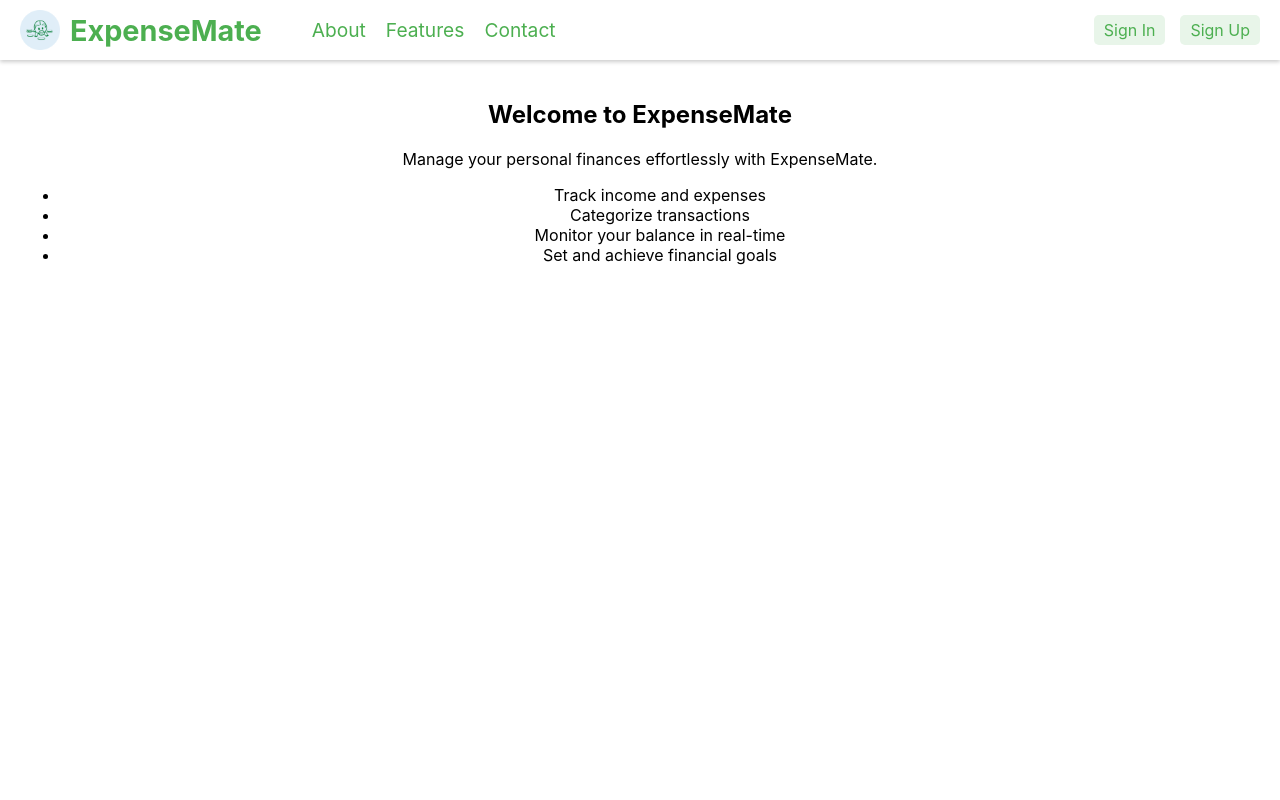
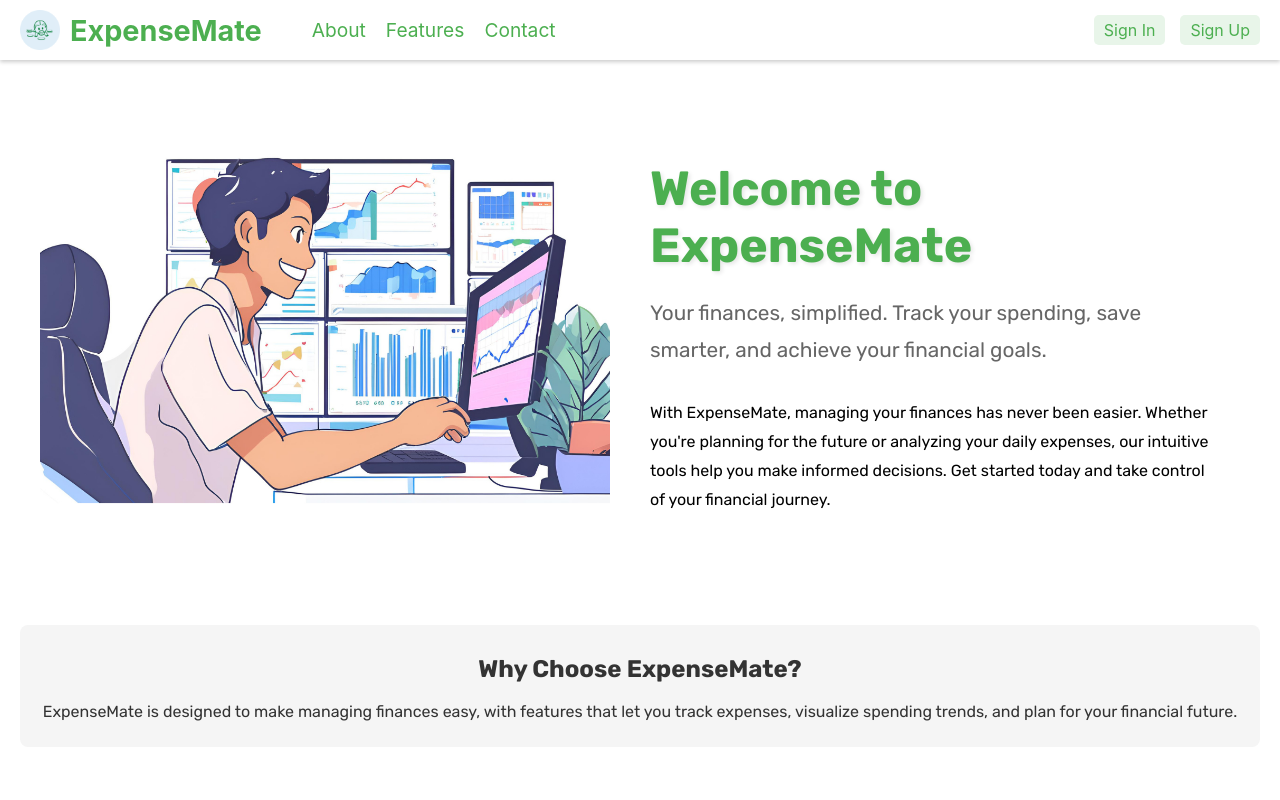
Before and after one commit to lakkshman10/Personal-Finance-Tracker, a React (Create React App) app in the folder finance-tracker/: page / in a window 1280 px wide. Shown: the top 800 px of the page. Built offline with nearby package versions, Linux system fonts and the light colour scheme.

Commit message:
homepagepart1 commit

```diff
--- a/finance-tracker/public/index.html
+++ b/finance-tracker/public/index.html
@@ -2,6 +2,7 @@
 <html lang="en">
   <head>
     <meta charset="utf-8" />
+    <link href="https://fonts.googleapis.com/css2?family=Rubik:wght@400;500;700&display=swap" rel="stylesheet">
     <link rel="icon" href="%PUBLIC_URL%/favicon.ico" />
     <meta name="viewport" content="width=device-width, initial-scale=1" />
     <meta name="theme-color" content="#000000" />
--- a/finance-tracker/src/App.js
+++ b/finance-tracker/src/App.js
@@ -3,6 +3,7 @@ import React from 'react';
 import { BrowserRouter as Router, Route, Routes } from 'react-router-dom';
 import NavBar from './components/NavBar';
 import Home from './pages/Home';
+
 import SignIn from './pages/SignIn';
 import SignUp from './pages/SignUp';
 
@@ -12,6 +13,7 @@ function App() {
       <NavBar />
       <Routes>
         <Route path="/" element={<Home />} />
+        <Route path="/home" element={<Home />} />
         <Route path="/signin" element={<SignIn />} />
         <Route path="/signup" element={<SignUp />} />
       </Routes>
--- a/finance-tracker/src/components/NavBar.js
+++ b/finance-tracker/src/components/NavBar.js
@@ -55,6 +55,7 @@ const styles = {
   },
   title: {
     fontSize: '1.8rem',
+    fontfamily: 'Rubik',
     margin: '0',  // Remove any default margin
     color: '#4CAF50',
   },
--- a/finance-tracker/src/pages/Home.js
+++ b/finance-tracker/src/pages/Home.js
@@ -1,23 +1,111 @@
+// src/pages/Home.js
 import React from 'react';
+import heroImage from '../assets/hero-image.png';
 
 function Home() {
   return (
-    <section style={styles.container}>
-      <h2>Welcome to ExpenseMate</h2>
-      <p>Manage your personal finances effortlessly with ExpenseMate.</p>
-      <ul>
-        <li>Track income and expenses</li>
-        <li>Categorize transactions</li>
-        <li>Monitor your balance in real-time</li>
-        <li>Set and achieve financial goals</li>
-      </ul>
-    </section>
+    <div style={styles.container}>
+      {/* Hero Section with Double Column Layout */}
+      <section style={styles.heroSection}>
+        {/* Left Column (Image) */}
+        <div style={styles.imageContainer}>
+          <img src={heroImage} alt="Finance management" style={styles.heroImage} />
+        </div>
+
+        {/* Right Column (Text) */}
+        <div style={styles.textContainer}>
+          <h1 style={styles.heading}>Welcome to ExpenseMate</h1>
+          <p style={styles.paragraph}>Your finances, simplified. Track your spending, save smarter, and achieve your financial goals.</p>
+          <p style={styles.paragraph2}>With ExpenseMate, managing your finances has never been easier. Whether you're planning for the future or analyzing your daily expenses, our intuitive tools help you make informed decisions. Get started today and take control of your financial journey.</p>
+        </div>
+      </section>
+
+      {/* Additional Sections */}
+      <section style={styles.introSection}>
+        <h2>Why Choose ExpenseMate?</h2>
+        <p>
+          ExpenseMate is designed to make managing finances easy, with features that let you track expenses, visualize spending trends,
+          and plan for your financial future.
+        </p>
+      </section>
+
+      {/* Features Section */}
+      <section style={styles.featuresSection}>
+        <h2>Features Overview</h2>
+        <ul>
+          <li>📊 Easy Expense Tracking</li>
+          <li>📈 Detailed Reports and Analytics</li>
+          <li>🔒 Secure Login and Data Protection</li>
+          <li>📅 Budget Planning Tools</li>
+        </ul>
+      </section>
+    </div>
   );
 }
 
 const styles = {
   container: {
+    fontFamily: '"Rubik", sans-serif',
+    padding: '0 20px',
+    color: '#333',
+  },
+  heroSection: {
+    display: 'flex',
+    flexDirection: 'row',   // Align image and text side by side
+    justifyContent: 'space-between',
+    alignItems: 'center',
+    marginTop: '20px',
+    gap: '20px',            // Space between image and text
     padding: '20px',
+    flexWrap: 'wrap',       // Make sure it wraps on small screens
+  },
+  imageContainer: {
+    flex: 1,               // Take up equal space as text container
+    maxWidth: '50%',       // Limit width of image container
+  },
+  heroImage: {
+    width: '100%',         // Make image fill container
+    height: 'auto',        // Maintain aspect ratio
+    objectFit: 'cover',    // Ensure the image scales correctly
+    borderRadius: '8px',
+  },
+  textContainer: {
+    flex: 1,               // Take up equal space as image container
+    maxWidth: '50%',       // Limit width of text container
+    padding: '20px',
+    textAlign: 'left',     // Align text to the left for readability
+  },
+  heading: {
+    fontSize: '3rem', // Bigger size for the heading
+    fontWeight: 'bold',
+    color: '#4CAF50',
+    marginBottom: '20px', // Space below the heading
+    textShadow: '2px 2px 4px rgba(0, 0, 0, 0.1)', // Slight shadow for a more dynamic look
+  },
+  paragraph: {
+    fontSize: '1.3rem', // Make the text readable but not too large
+    color: '#666',
+    lineHeight: '1.8', // Makes it easier to read
+    maxWidth: '800px', // Limit the paragraph width to avoid it stretching too far
+    marginBottom: '30px', // Adds space below the paragraph
+  },
+  paragraph2: {
+    fontSize: '1rem', // Make the text readable but not too large
+    color: 'black',
+    lineHeight: '1.8', // Makes it easier to read
+    maxWidth: '800px', // Limit the paragraph width to avoid it stretching too far
+    marginBottom: '30px', // Adds space below the paragraph
+  },
+  introSection: {
+    marginTop: '40px',
+    textAlign: 'center',
+    padding: '10px',
+    backgroundColor: '#F5F5F5',
+    borderRadius: '8px',
+  },
+  featuresSection: {
+    marginTop: '30px',
+    padding: '10px',
     textAlign: 'center',
   },
 };
```
Also changed, not shown: finance-tracker/src/assets/hero-image.png (added).
